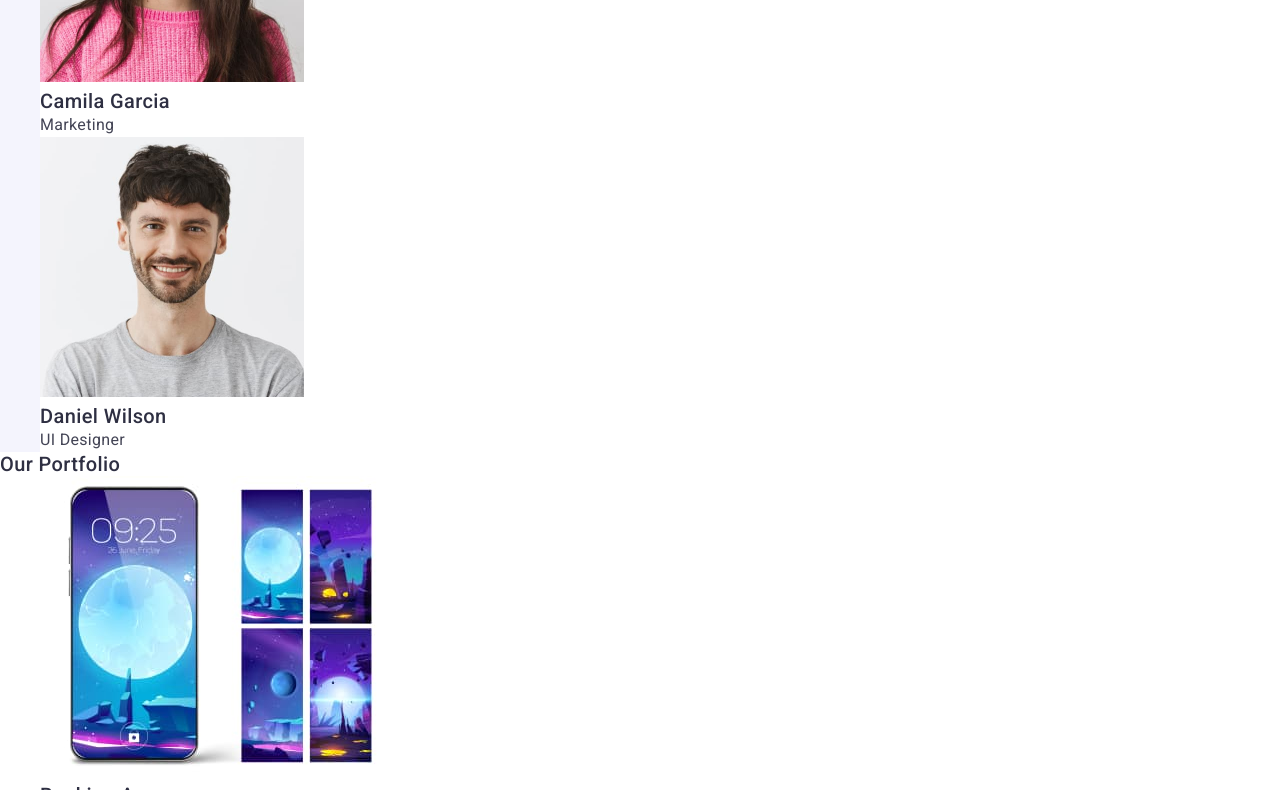
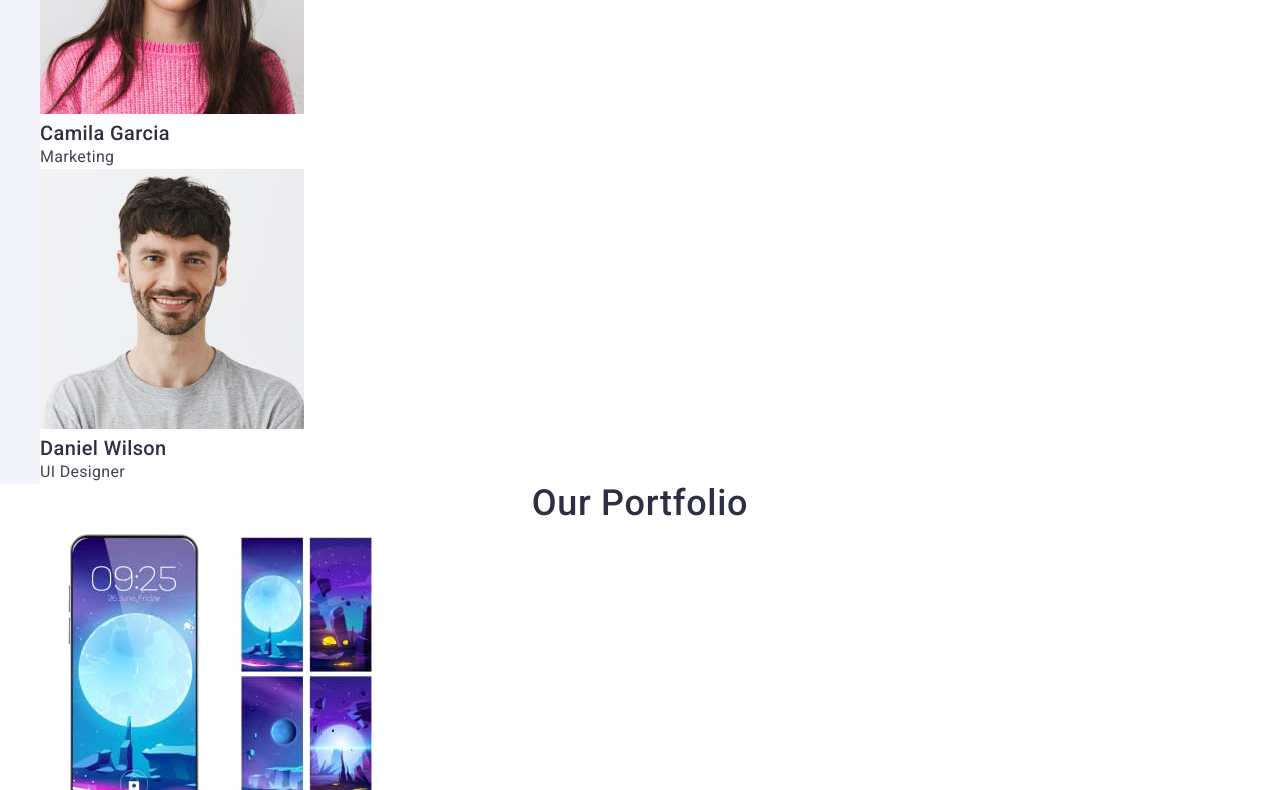
Before and after one commit to MaRo-Christmas/goit-markup-hw-02, a plain HTML site: page index.html in a window 1280 px wide. Shown: the part 1282-2072 px from the top of the page. Drawn offline with nearby package versions, Linux system fonts and the light colour scheme.

Commit message:
modified:   css/styles.css

```diff
--- a/css/styles.css
+++ b/css/styles.css
@@ -65,10 +65,11 @@
   .sub-title-two {
     font-family: inherit;
     font-weight: 500;
-    font-size: 20px;
+    font-size: 36px;
     letter-spacing: 0.02em;
-    line-height: 1.2;
+    line-height: 1.11;
     color: var(--navy-blue);
+    text-align: center;
     margin: 0;
   }
 
```
